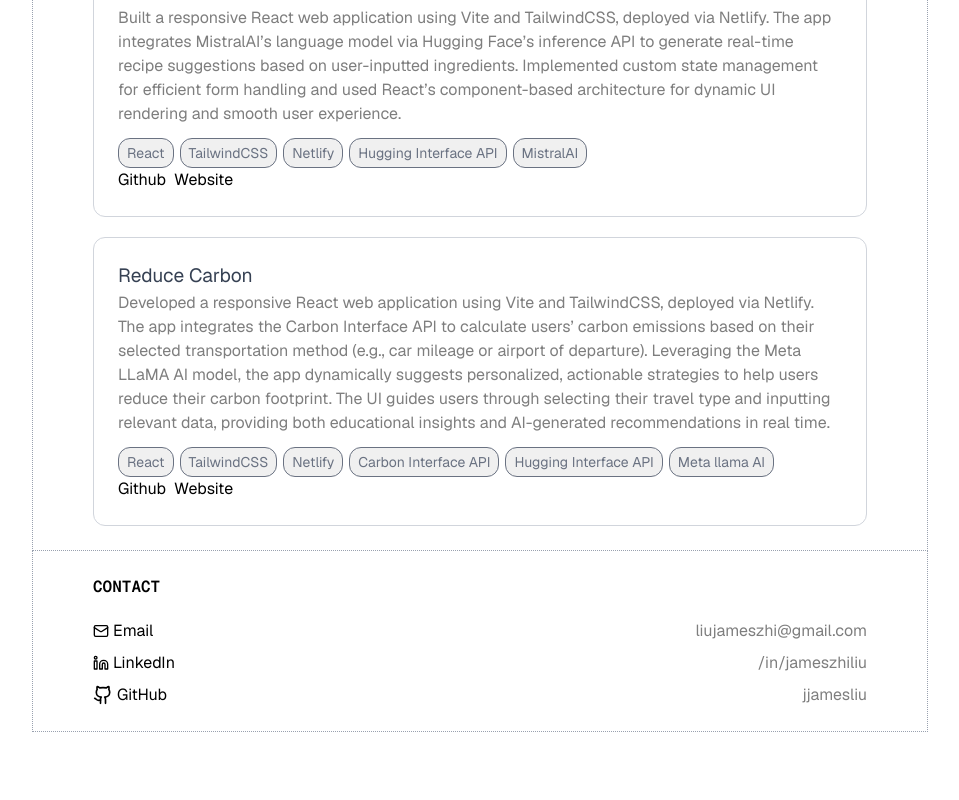
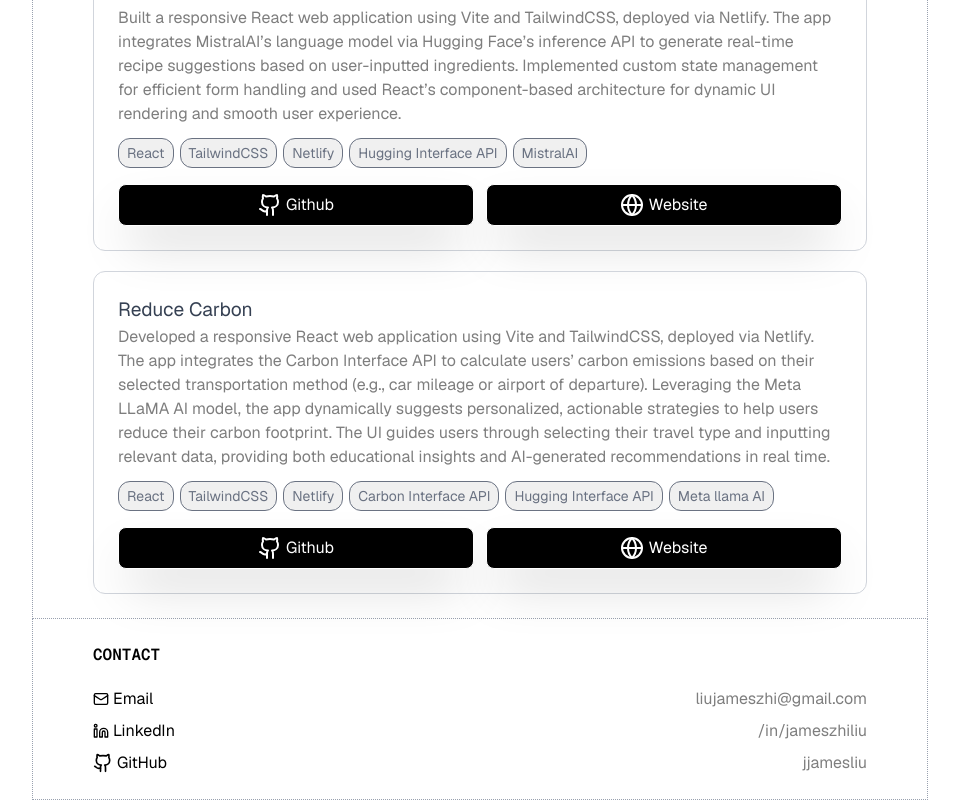
Before and after one commit to jjamesliu/James-Portfolio-V3, a Next.js app: page / in a window 1280 px wide. Shown: the part 837-1637 px from the top of the page, without its empty margins (160-1119 px from the left). Before the commit the page ends 1569 px from the top, so only its background shows below. Built offline with nearby package versions, Linux system fonts and the light colour scheme.

Commit message:
almost finished project cards

```diff
--- a/src/app/components/Projects.tsx
+++ b/src/app/components/Projects.tsx
@@ -1,3 +1,5 @@
+import { Github, Globe } from 'lucide-react';
+
 export default function ProjectSection() {
     const projects = [{
         id: 'chefcowai',
@@ -44,9 +46,13 @@
                             )
                             )}
                         </div>
-                        <div className='flex flex-row gap-2'>
-                            <button>Github</button>
-                            <button>Website</button>
+                        <div className='flex flex-row gap-3 mt-4 '>
+                            <a className='justify-center items-center flex flex-1 gap-1 border rounded-lg p-2 text-white bg-black shadow-2xl hover:scale-103 duration-300 hover:bg-green-400 hover:text-black'
+                            href={project.github}
+                            target="_blank"><Github />Github</a>
+                            <a className='justify-center flex flex-1 gap-1 border rounded-lg p-2 text-white bg-black shadow-2xl hover:scale-103 duration-300 hover:bg-green-400 hover:text-black'
+                            href={project.website}
+                            target="_blank"><Globe />Website</a>
                         </div>
                     </div>
                 )
```
Also changed, not shown: public/chefcowai.png (added), public/reduceCarbon.png (added).
